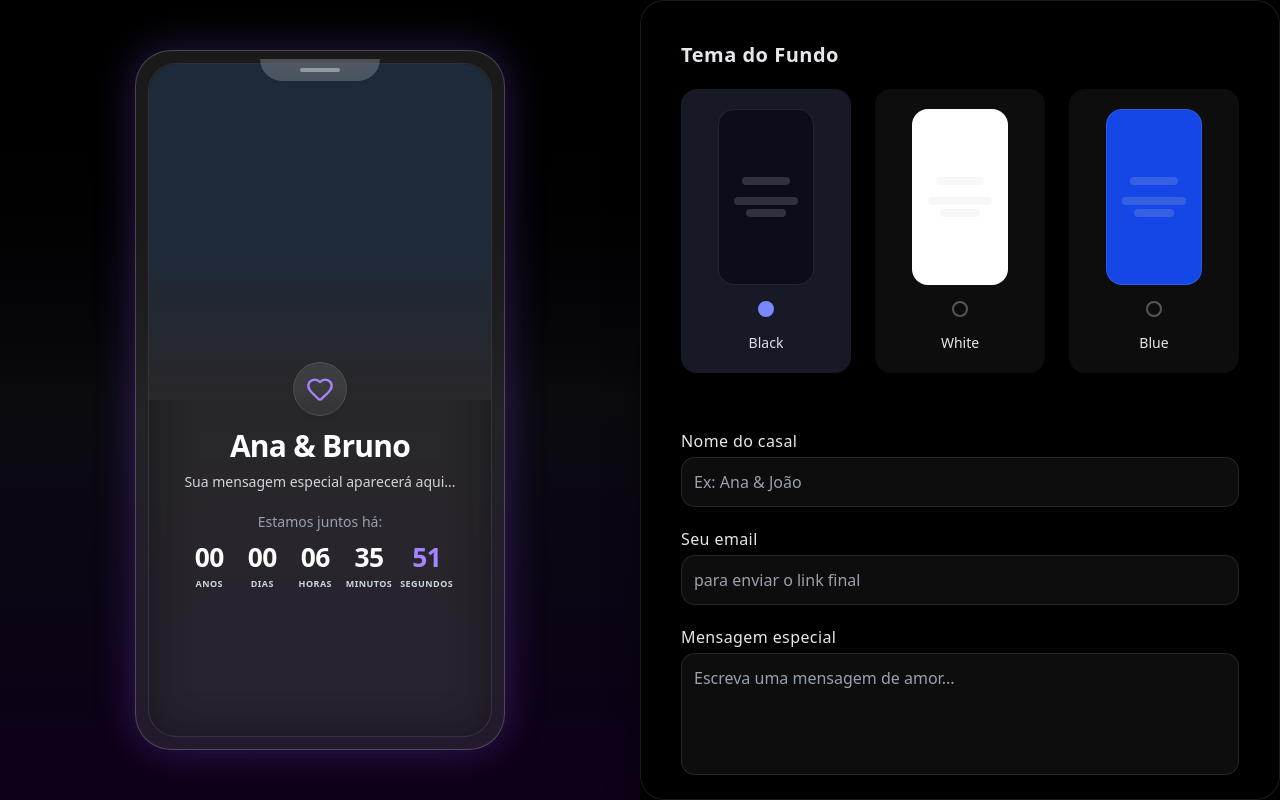
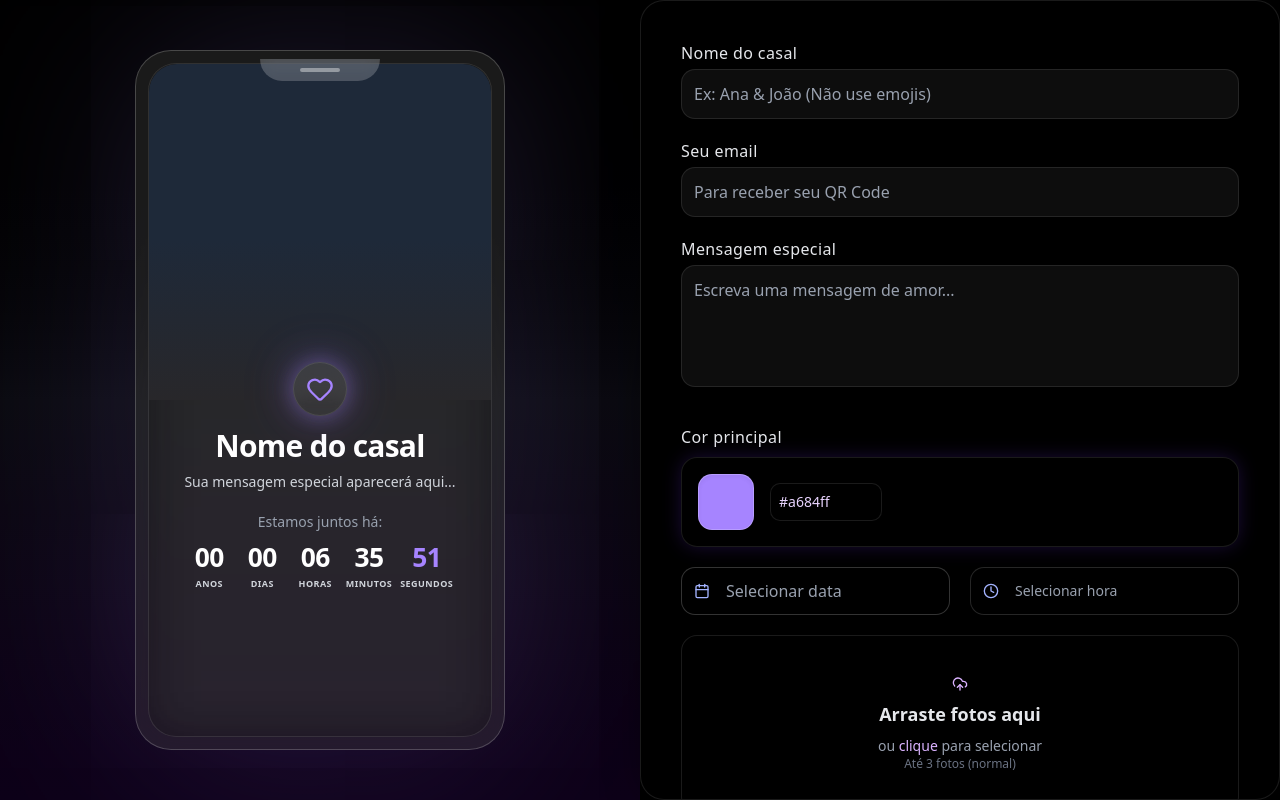
Before and after one commit to robinndev/estelars.saas, a Next.js app: page /create in a window 1280 px wide. Built offline with nearby package versions, Linux system fonts and the light colour scheme.

Commit message:
feat: add create

```diff
--- a/app/create/page.tsx
+++ b/app/create/page.tsx
@@ -38,7 +38,7 @@ export default function CreatePage() {
       transition={{ duration: 0.9, ease: "easeOut" }}
       className="min-h-screen w-full bg-black flex"
     >
-      <div className="w-1/2 h-screen flex justify-center items-center bg-black text-white">
+      <div className="w-1/2 h-screen flex justify-center items-center text-white">
         <Preview
           coupleName={coupleName}
           message={message}
--- a/src/components/atoms/file-dropzone.tsx
+++ b/src/components/atoms/file-dropzone.tsx
@@ -65,7 +65,7 @@ export function FileDropzone({ onChange, selectedPlan }: FileDropzoneProps) {
           maxSize={10 * 1024 * 1024}
           onError={console.error}
           className={`
-            border border-white/10 rounded-2xl
+            border border-white/10 rounded-2xl hover:bg-black
             bg-gradient-to-br from-black/80 to-black/90
             backdrop-blur-xl p-10
             flex flex-col items-center justify-center
--- a/src/components/molecules/count.tsx
+++ b/src/components/molecules/count.tsx
@@ -4,7 +4,7 @@ import { TimeCard } from "./time-card";
 
 interface ICount {
   startDate: Date;
-  value?: number; // valor inicial opcional
+  value?: number;
   color?: any;
 }
 
--- a/src/components/molecules/preview.tsx
+++ b/src/components/molecules/preview.tsx
@@ -81,7 +81,12 @@ export default function Preview({
         className="relative flex items-center justify-center"
       >
         {/* PHONE FRAME */}
-        <div className="relative w-[370px] h-[700px] rounded-[36px] p-3 bg-white/10 backdrop-blur-xl border border-white/20 shadow-[0_0_40px_rgba(140,80,255,0.3)]">
+        <div
+          className="relative w-[370px] h-[700px] rounded-[36px] p-3 bg-white/10 backdrop-blur-xl border border-white/20 shadow-[0_0_40px_rgba(140,80,255,0.3)]"
+          style={{
+            boxShadow: `0 0 199px ${color}30`,
+          }}
+        >
           {/* NOTCH */}
           <div className="absolute top-2 left-1/2 -translate-x-1/2 w-[120px] h-[22px] bg-white/20 rounded-b-3xl flex items-center justify-center z-10 backdrop-blur">
             <div className="w-10 h-1 bg-white/40 rounded-full" />
@@ -130,12 +135,17 @@ export default function Preview({
 
             {/* CASAL */}
             <div className="flex flex-col items-center mt-[-38px] px-4 text-center">
-              <div className="p-3 bg-white/10 backdrop-blur rounded-full border border-white/10 shadow-md mb-3">
+              <div
+                className="p-3 bg-white/10 backdrop-blur rounded-full border border-white/10 shadow-md mb-3"
+                style={{
+                  boxShadow: `0 0 20px ${color}50, 0 0 40px ${color}40, 0 0 60px ${color}30`,
+                }}
+              >
                 <Heart className={`w-7 h-7`} style={{ color }} />
               </div>
 
               <h1 className="text-3xl font-bold text-white tracking-tight">
-                {coupleName || "Ana & Bruno"}
+                {coupleName || "Nome do casal"}
               </h1>
 
               <p className="text-gray-300 text-sm font-light mt-2">
--- a/src/components/organisms/create-form.tsx
+++ b/src/components/organisms/create-form.tsx
@@ -106,19 +106,19 @@ export default function CreateForm(props: CreateFormProps) {
   return (
     <div className="w-1/2 h-screen p-10 overflow-y-auto flex flex-col justify-between gap-14 bg-black/30 backdrop-blur-xl border border-white/10 shadow-[0_0_40px_-10px_rgba(0,0,0,0.6)] rounded-3xl text-[#e7d8d8]">
       {/* TEMA */}
-      <div className="border-white/10">
+      {/* <div className="border-white/10">
         <ThemeSelector
           themes={themes}
           selectedColor={selectedColor}
           setSelectedColor={setSelectedColor}
         />
-      </div>
+      </div> */}
 
       {/* CAMPOS */}
       <div className="space-y-5">
         <Input
           label="Nome do casal"
-          placeholder="Ex: Ana & João"
+          placeholder="Ex: Ana & João (Não use emojis)"
           value={coupleName}
           onChange={(e) => setCoupleName(e.target.value)}
           onBlur={() => handleTouch("coupleName")}
@@ -132,7 +132,7 @@ export default function CreateForm(props: CreateFormProps) {
           type="email"
           value={userEmail}
           onChange={(e) => setUserEmail(e.target.value)}
-          placeholder="para enviar o link final"
+          placeholder="Para receber seu QR Code"
           onBlur={() => handleTouch("userEmail")}
         />
         {touched.userEmail && fieldErrors.userEmail && (
@@ -208,7 +208,7 @@ export default function CreateForm(props: CreateFormProps) {
             onChange={(e) => setMusicLink(e.target.value)}
             placeholder={
               selectedPlan === "premium"
-                ? "Link da música"
+                ? "Link da música (YouTube)"
                 : "Apenas no Premium"
             }
             className={`w-full p-3 rounded-lg border bg-black/40 text-white outline-none transition ${
```
